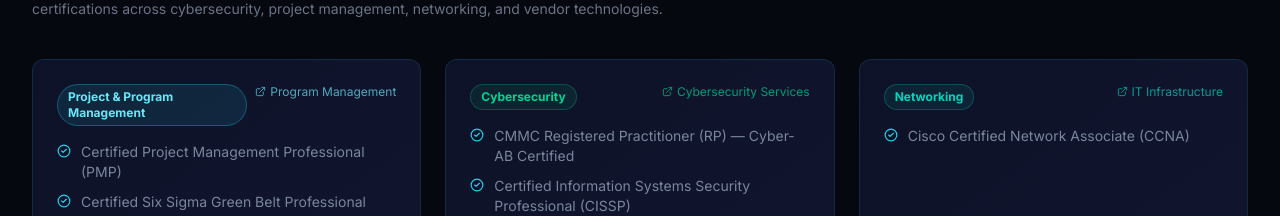
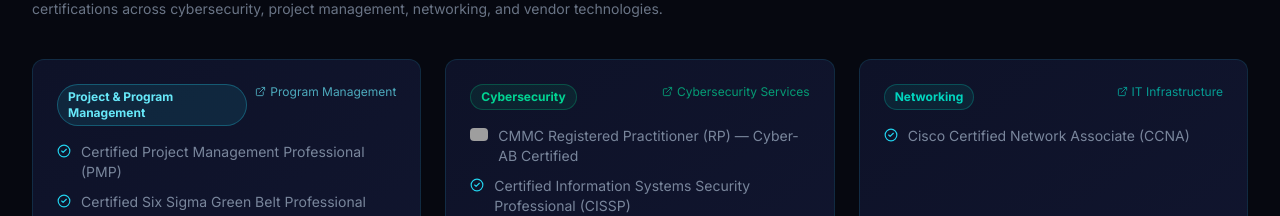
Before and after one commit to gwcusa/galaxy-consulting, a Next.js app: page /certifications in a window 1280 px wide. Shown: the part 1640-1856 px from the top of the page. Built offline with nearby package versions, Linux system fonts and the light colour scheme; grey boxes are pictures that could not be loaded.

Commit message:
Add Cyber-AB RP badge logo next to Registered Practitioner cert
Co-Authored-By: Claude Sonnet 4.6 <noreply@anthropic.com>

```diff
--- a/src/app/certifications/page.tsx
+++ b/src/app/certifications/page.tsx
@@ -170,7 +170,12 @@ export default function CertificationsPage() {
                 <ul className="space-y-2.5 flex-1">
                   {group.certs.map((cert) => (
                     <li key={cert} className="flex items-start gap-2.5 text-sm text-silver/80" style={{ fontFamily:'var(--font-inter)' }}>
-                      <CheckCircle2 size={14} className="text-blue-accent flex-shrink-0 mt-0.5" />{cert}
+                      {cert.startsWith('CMMC Registered Practitioner') ? (
+                        <Image src="/RP.png" alt="Cyber-AB Registered Practitioner" width={18} height={18} className="flex-shrink-0 mt-0.5 rounded-sm" />
+                      ) : (
+                        <CheckCircle2 size={14} className="text-blue-accent flex-shrink-0 mt-0.5" />
+                      )}
+                      {cert}
                     </li>
                   ))}
                 </ul>
```
